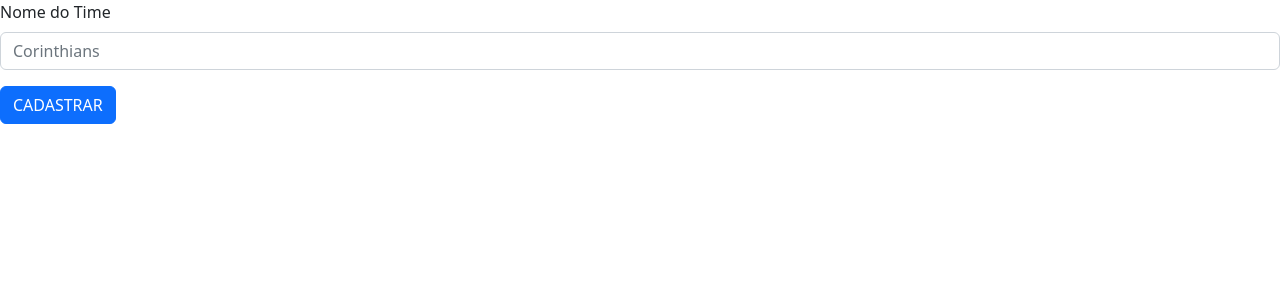
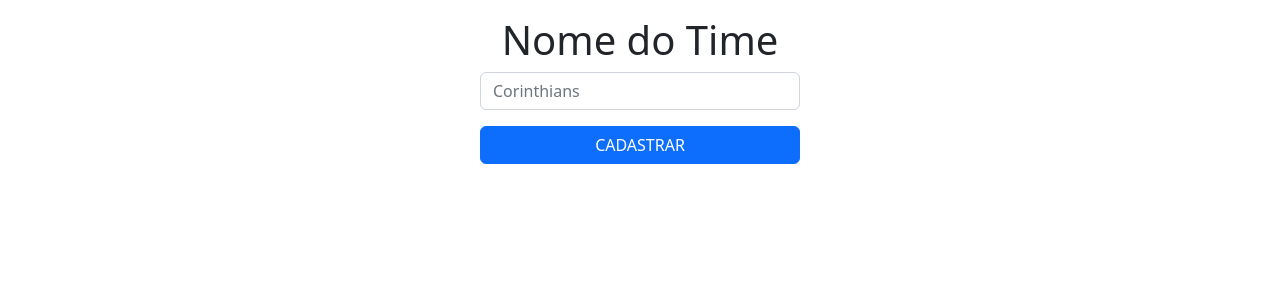
Before and after one commit to ricardodamaceno/Coeficiente-de-Variacao-de-Gols, a Spring Boot app: page /add in a window 1280 px wide. Shown: the top 300 px of the page. Run offline with Spring Boot 4, Linux system fonts and the light colour scheme.

Commit message:
alterando css

```diff
--- a/aposta-tozo/src/main/java/com/apostas/model/PesquisaTime.java
+++ b/aposta-tozo/src/main/java/com/apostas/model/PesquisaTime.java
@@ -144,7 +144,7 @@
 //		    calcula a media
 		mediaGol = (double) (somaGol / gol.size());
 		golsEstipulados = gol.size() - 1;
-		tamanho = gol.size() - 10; // quantidade de jogos que meu cliente quer que compare, sendo que ele gostaria
+		tamanho = gol.size() - 5; // quantidade de jogos que meu cliente quer que compare, sendo que ele gostaria
 									// de apenas os últimos 10 jogos
 
 
--- a/aposta-tozo/src/main/resources/templates/add.html
+++ b/aposta-tozo/src/main/resources/templates/add.html
@@ -13,12 +13,14 @@
 </head>
 
 <body>
+<div class="col-md-3 rounded mx-auto d-block">
 	<form method="post" action="/add">
-		<div class="mb-3">
-			<label for="exampleInputEmail1" class="form-label">Nome do Time</label>
+		<div class="mb-3 text-center">
+			<label for="exampleInputEmail1" class="form-label mt-3 h1">Nome do Time</label>
 			<input type="text" placeholder="Corinthians" class="form-control" name="nomeTime">
 		</div>
-		<button type="submit" class="btn btn-primary">CADASTRAR</button>
+		<button type="submit" class="btn btn-primary rounded mx-auto d-block col-md-12">CADASTRAR</button>
 	</form>
+</div>
 </body>
 </html>
--- a/aposta-tozo/src/main/resources/templates/resposta.html
+++ b/aposta-tozo/src/main/resources/templates/resposta.html
@@ -22,7 +22,7 @@
 
 <body>
 
-	<span>RESULTADOS</span>
+	<h1 class="text-center mb-3 mt-3">RESULTADOS</h1>
 <div class="flex">
 	<table class="table table-striped table-hover table-bordered border-dark">
 		<thead>
```
Also changed, not shown: 3 other files.
